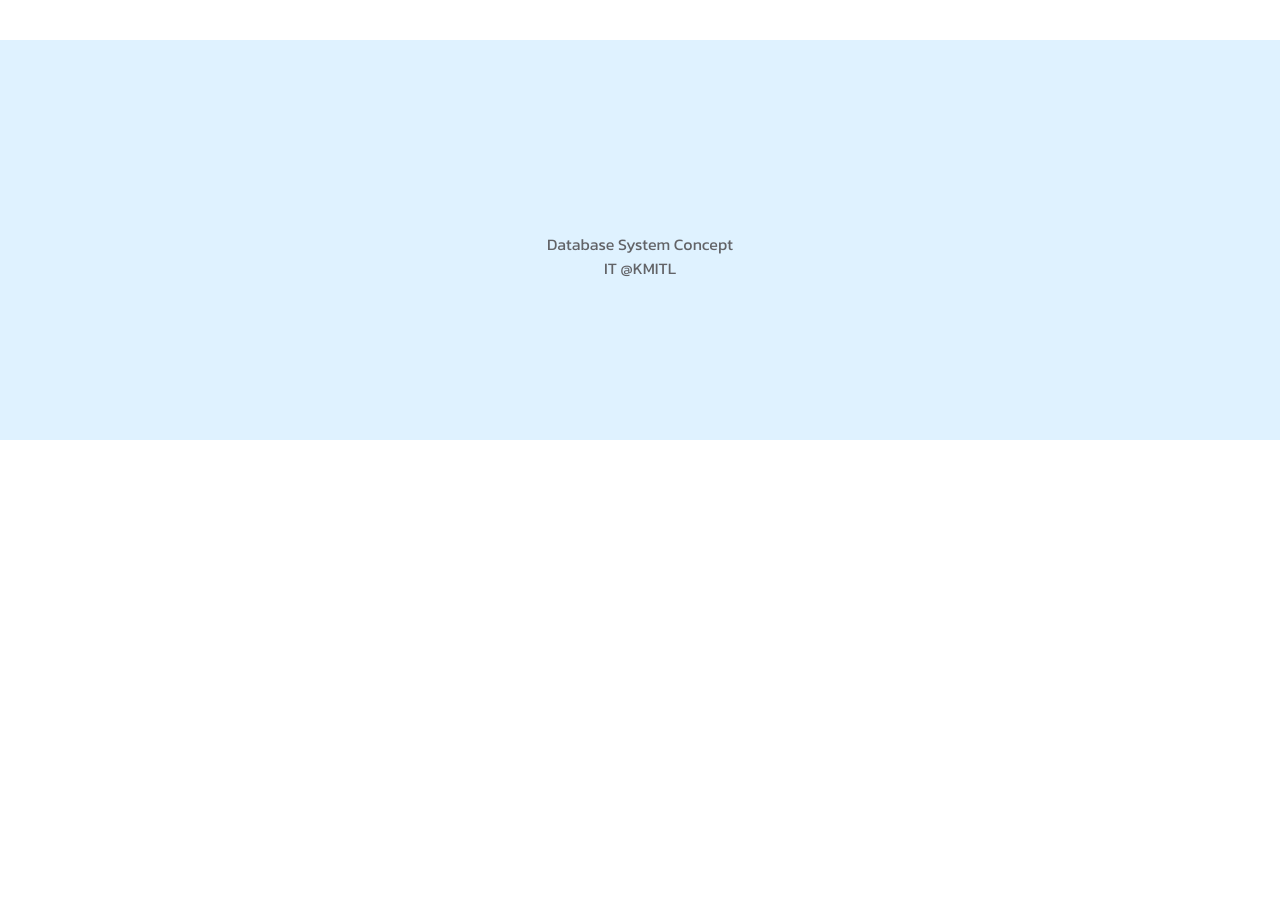
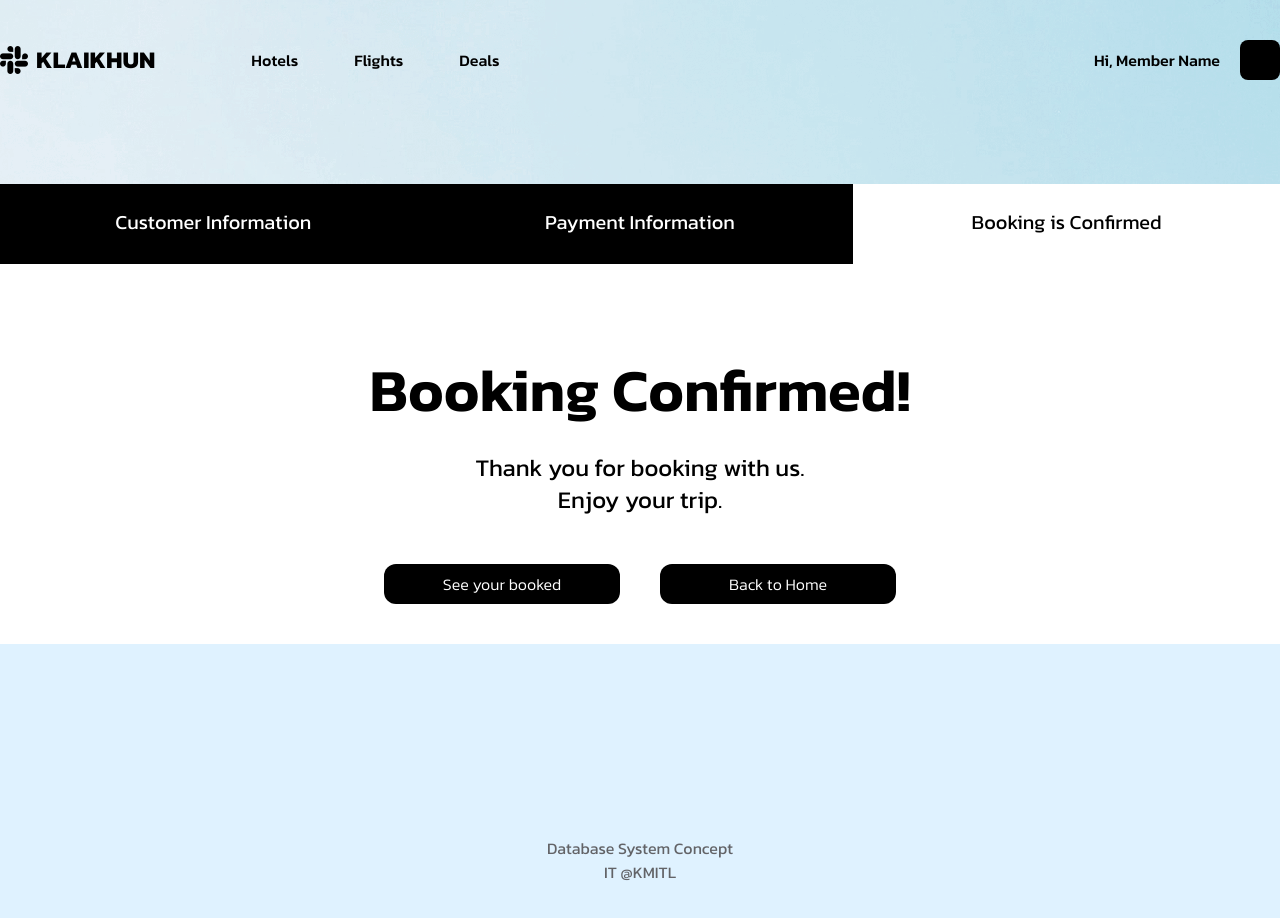
Before and after one commit to MindNara/Klaikhun-web-app, a React (Vite) app in the folder app/: page /confirmed in a window 1280 px wide. Shown: the top 918 px of the page. Before the commit the page ends 800 px from the top, so only its background shows below. Built offline with nearby package versions, Linux system fonts and the light colour scheme.

Commit message:
+checkout and confirm page

```diff
--- a/app/src/App.jsx
+++ b/app/src/App.jsx
@@ -1,5 +1,5 @@
 import { Route, Routes } from "react-router-dom";
-import { Landing, Hotel, Flight, Deal, Profile, Signin, HotelDetail, CheckOut} from './pages/index';
+import { Landing, Hotel, Flight, Deal, Profile, Signin, HotelDetail, CheckOut, Confirm} from './pages/index';
 import Footer from './components/Footer'
 
 
@@ -17,6 +17,7 @@ function App() {
           <Route path="/profile" element={<Profile />} />
           <Route path="/signin" element={<Signin />} />
           <Route path="/check-out" element={<CheckOut />} />
+          <Route path="/confirmed" element={<Confirm />} />
         </Routes>
       </div>
       <div className="flex justify-center items-center mt-10">
--- a/app/src/components/CheckOutButton.jsx
+++ b/app/src/components/CheckOutButton.jsx
@@ -1,23 +1,14 @@
-import { React, useState } from 'react'
-
+import { React, useContext } from 'react'
+import { statusContext } from './status'
 const CheckOutButton = () =>  {
-    const [White, setWhite] = useState(1)
-    const Click1 = () => {
-        setWhite(1)
-    }
-    const Click2 = () => {
-        setWhite(2)
-    }
-    const Click3 = () => {
-        setWhite(3)
-    }
+    const [status] = useContext(statusContext)
 
     return (
         <div className='w-full flex justify-center items-center relative'>
             <div className='flex flex-row h-20 bg-black text-white w-full'>
-                <button onClick={Click1} className={`${White === 1 && "bg-white text-black"} text-xl w-1/3`}>Customer Information</button>
-                <button onClick={Click2} className={`${White === 2 && "bg-white text-black"} text-xl w-1/3`}>Payment Information</button>
-                <button onClick={Click3} className={`${White === 3 && "bg-white text-black"} text-xl w-1/3`}>Booking is Confirmed</button>
+                <div className={`${status === 0 && "bg-white text-black"} text-center text-xl pt-6 w-1/3`}>Customer Information</div>
+                <div className={`${status === 1 && "bg-white text-black"} text-center text-xl pt-6 w-1/3`}>Payment Information</div>
+                <div className={`text-center text-xl pt-6 w-1/3`}>Booking is Confirmed</div>
             </div>
         </div>
     )
--- a/app/src/components/CheckOutCard.jsx
+++ b/app/src/components/CheckOutCard.jsx
@@ -1,6 +1,14 @@
-import React from "react";
+import { React, useContext } from "react";
+import { statusContext } from "./status";
 
-const CheckOutCard = () => {
+export default function CheckOutCard() {
+
+    const [status, setStatus] = useContext(statusContext)
+
+    const updateStatus = () => {
+        setStatus(1)
+    }
+
     return (
         <div className="border border-gray-2 rounded-[40px] h-full px-10 py-14 m-16">
             <div className="flex w-full justify-between items-center gap-10">
@@ -79,10 +87,11 @@ const CheckOutCard = () => {
             </div>
 
             <div className="w-full mt-10 gap-10">
-                <a href="/check-out" className="flex justify-center w-full bg-black text-white font-light rounded-2xl py-4">Check Out</a>
+                <button onClick={updateStatus} className="flex justify-center w-full bg-black text-white font-light rounded-2xl py-4">
+                    {status === 0 && "Check Out"}
+                    {status === 1 && <a href="/confirmed">Book Now!</a>}
+                </button>
             </div>
         </div>
     )
 }
-
-export default CheckOutCard
--- /dev/null
+++ b/app/src/components/status.jsx
@@ -0,0 +1,3 @@
+import { React, createContext } from "react";
+
+export const statusContext = createContext()
--- a/app/src/pages/CheckOut.jsx
+++ b/app/src/pages/CheckOut.jsx
@@ -1,23 +1,24 @@
-import React from 'react'
-import { Navbar, CheckOutButton, CheckOutInfo, CheckOutCard, CheckOutConfirm } from '../components'
+import { React, useState } from 'react'
+import { Navbar, CheckOutInfo, CheckOutCard, CheckOutButton } from '../components'
+import { statusContext } from '../components/status'
 
-const CheckOut = () => {
+
+function CheckOut() {
+  const [status, setStatus] = useState(0)
+
+
   return (
-    <div>
-      <div>
+    <statusContext.Provider value={[status, setStatus]}>
         <Navbar />
-      </div>
       <div className='my-24'>
-      <CheckOutButton />
+        <CheckOutButton />
       <div className='flex justify-center'>
-      <CheckOutInfo />
-      <CheckOutCard />
-      </div>
-      <div>
-        <CheckOutConfirm />
+        {status === 0 && <CheckOutInfo />}
+        {status === 1 && "Payment"}
+        <CheckOutCard />
       </div>
       </div>
-    </div>
+    </statusContext.Provider>
   )
 }
 
--- /dev/null
+++ b/app/src/pages/Confirm.jsx
@@ -0,0 +1,23 @@
+import React from 'react'
+import { Navbar, CheckOutConfirm } from '../components'
+
+const confirm = () => {
+
+  return (
+    <div>
+        <Navbar />
+        <div className='my-24'>
+            <div className='w-full flex justify-center items-center relative'>
+                <div className='flex flex-row h-20 bg-black text-white w-full'>
+                    <div className="text-center text-xl pt-6 w-1/3">Customer Information</div>
+                    <div className="text-center text-xl pt-6 w-1/3">Payment Information</div>
+                    <div className="bg-white text-black text-center text-xl pt-6 w-1/3">Booking is Confirmed</div>
+                </div>
+            </div>
+        </div>
+        <CheckOutConfirm />
+    </div>
+  )
+}
+
+export default confirm
--- a/app/src/pages/index.js
+++ b/app/src/pages/index.js
@@ -6,6 +6,7 @@ import Profile from './Profile';
 import Signin from './Signin';
 import HotelDetail from './HotelDetail';
 import CheckOut from './CheckOut';
+import Confirm from './confirm';
 
 export {
     Landing,
@@ -15,5 +16,6 @@ export {
     Profile,
     Signin,
     HotelDetail,
-    CheckOut
+    CheckOut,
+    Confirm
 }
```
